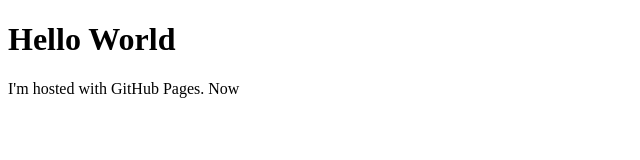
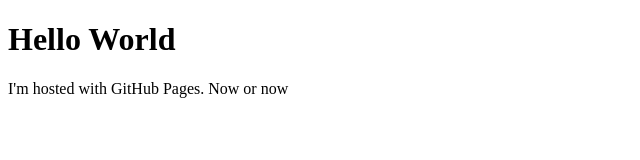
Before and after one commit to yisamlee/yisamlee.github.io, a plain HTML site: page index.html in a window 1280 px wide. Shown: the full height of the page, 0-640 px from the left. Drawn offline with Linux system fonts and the light colour scheme.

Commit message:
Update index.html

```diff
--- a/index.html
+++ b/index.html
@@ -2,6 +2,6 @@
 <html>
 <body>
 <h1>Hello World</h1>
-<p>I'm hosted with GitHub Pages. Now</p>
+<p>I'm hosted with GitHub Pages. Now or now</p>
 </body>
 </html>
```
